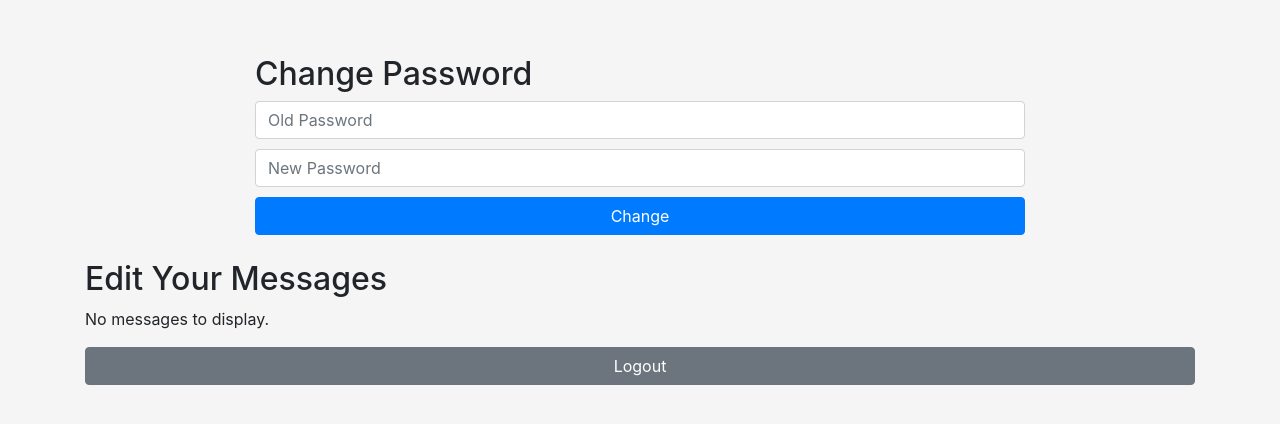
After one commit to Andrew-Joyce/assignment1, a Flask app: page /user_admin in a window 1280 px wide. The commit adds this page. Shown: the top 424 px of the page. Run offline with Flask 3, Linux system fonts and the light colour scheme; the visitor is signed in with stand-in values (Sample User, id 1); data that the repository does not hold is empty; some libraries are stand-ins or nearby versions.

Commit message:
Initial commit

```diff
--- a/main.py
+++ b/main.py
@@ -6,7 +6,6 @@ from register import perform_register
 app = Flask(__name__)
 app.secret_key = "95871372a"
 
-# Initialize Firestore client
 db = firestore.Client()
 
 @app.route('/')
@@ -19,12 +18,11 @@ def login():
         user_id = request.form['id']
         password = request.form['password']
 
-        # Query Firestore for user with matching 'id'
         users_ref = db.collection('user')
         query = users_ref.where('id', '==', user_id)
         results = query.stream()
 
-        user = next(results, None)  # Get the first result
+        user = next(results, None)
         if user:
             user_data = user.to_dict()
             if user_data.get('password') == password:
@@ -71,10 +69,14 @@ def register():
 def forum():
     if 'user_name' not in session:
         return redirect(url_for('login'))
-    user_name = session['user_name']
-    profile_image_url = session.get('profile_image_url', '')
+
+    profile_image_url = session.get('profile_image_url', url_for('static', filename='default_profile.png'))
+
     messages = fetch_messages()
-    return render_template('forum.html', user_name=user_name, profile_image_url=profile_image_url, messages=messages)
+    for message in messages:
+        message['profile_image_url'] = profile_image_url
+
+    return render_template('forum.html', user_name=session.get('user_name', 'Guest'), profile_image_url=profile_image_url, messages=messages)
 
 @app.route('/post-message', methods=['POST'])
 def post_message():
@@ -117,6 +119,82 @@ def fetch_messages():
 
     return message_list
 
+@app.route('/user_admin', methods=['GET', 'POST'])
+def user_admin():
+    if 'user_name' not in session:
+        return redirect(url_for('login'))
+
+    if request.method == 'POST':
+        print("Old password from form:", request.form['old_password'])
+        print("New password from form:", request.form['new_password'])
+
+        user_ref = db.collection('user').document(session['user_id'])
+        user_doc = user_ref.get()
+
+        if user_doc.exists:
+            user_data = user_doc.to_dict()
+            print("Password from Firestore:", user_data['password'])
+        else:
+            print("No user found in Firestore with ID:", session['user_id'])
+
+        if user_doc.exists and user_data['password'] == request.form['old_password']:
+            user_ref.update({'password': request.form['new_password']})
+            flash('Password updated successfully!', 'success')
+            return redirect(url_for('login'))
+        else:
+            flash('The old password is incorrect or user not found', 'error')
+
+    messages = fetch_user_messages(session.get('user_id', ''))
+    return render_template('user_admin.html', user_name=session.get('user_name', 'Guest'), profile_image_url=session.get('profile_image_url', url_for('static', filename='default_profile.png')), messages=messages)
+
+
+
+@app.route('/edit-message/<message_id>', methods=['GET', 'POST'])
+def edit_message(message_id):
+    if 'user_name' not in session:
+        return redirect(url_for('login'))
+
+    message_ref = db.collection('messages').document(message_id)
+    message = message_ref.get()
+    message_data = message.to_dict()
+
+    if request.method == 'POST':
+        subject = request.form['subject']
+        message_text = request.form['message']
+        image = request.files.get('image')
+
+        update_data = {
+            'subject': subject,
+            'message_text': message_text,
+            'posted_date': datetime.datetime.utcnow()
+        }
+
+        if image:
+            storage_client = storage.Client()
+            bucket = storage_client.bucket('ass_cloud1')
+            blob = bucket.blob(f"messages/{message_id}")
+            blob.upload_from_file(image, content_type=image.content_type)
+            blob.make_public()
+            update_data['image_url'] = blob.public_url
+
+        message_ref.update(update_data)
+        flash('Message updated successfully!', 'success')
+        return redirect(url_for('forum'))
+
+    return render_template('edit_message.html', message=message_data)
+
+def fetch_user_messages(user_id):
+    messages_query = db.collection('messages').where('user_id', '==', user_id).order_by('posted_date', direction=firestore.Query.DESCENDING)
+    messages = messages_query.stream()
+
+    message_list = []
+    for message in messages:
+        message_dict = message.to_dict()
+        message_dict['id'] = message.id
+        message_list.append(message_dict)
+
+    return message_list
+
 @app.route('/logout')
 def logout():
     session.clear()
--- /dev/null
+++ b/templates/user_admin.html
@@ -0,0 +1,75 @@
+<!DOCTYPE html>
+<html lang="en">
+<head>
+    <meta charset="UTF-8">
+    <meta name="viewport" content="width=device-width, initial-scale=1.0">
+    <title>User Admin</title>
+    <link rel="stylesheet" href="https://stackpath.bootstrapcdn.com/bootstrap/4.5.2/css/bootstrap.min.css">
+    <style>
+        body {
+            padding-top: 40px;
+            padding-bottom: 40px;
+            background-color: #f5f5f5;
+        }
+        .form-area, .message-area {
+            max-width: 800px;
+            padding: 15px;
+            margin: auto;
+        }
+        .profile-image {
+            width: 120px;
+            height: 120px;
+            display: block;
+            margin-left: auto;
+            margin-right: auto;
+        }
+        .error-message, .success-message {
+            text-align: center;
+            margin-top: 10px;
+        }
+        .error-message {
+            color: red;
+            font-weight: bold;
+        }
+        .success-message {
+            color: green;
+            font-weight: bold;
+        }
+        .form-area input, .form-area button, .message-edit-area input, .message-edit-area textarea, .message-edit-area button {
+            width: 100%;
+            margin-bottom: 10px;
+        }
+    </style>
+</head>
+<body>
+    <div class="container">
+        <div class="form-area">
+            <h2>Change Password</h2>
+            <form method="POST" action="{{ url_for('user_admin') }}">
+                <input type="password" name="old_password" class="form-control" placeholder="Old Password" required>
+                <input type="password" name="new_password" class="form-control" placeholder="New Password" required>
+                <button type="submit" class="btn btn-primary btn-block">Change</button>
+            </form>
+        </div>
+
+        <div class="message-edit-area">
+            <h2>Edit Your Messages</h2>
+            {% for message in messages %}
+                <div class="message">
+                    <strong>{{ message.user_name }}</strong>
+                    <span>{{ message.posted_date }}</span>
+                    <form method="POST" action="{{ url_for('edit_message', message_id=message['id']) }}">
+                        <input type="text" name="subject" value="{{ message.subject }}" class="form-control" required>
+                        <textarea name="message_text" class="form-control" required>{{ message.message_text }}</textarea>
+                        <button type="submit" class="btn btn-primary btn-block">Update</button>
+                    </form>
+                </div>
+            {% else %}
+                <p>No messages to display.</p>
+            {% endfor %}
+        </div>
+
+        <a href="/logout" class="btn btn-secondary btn-block">Logout</a>
+    </div>
+</body>
+</html>
```
Also changed, not shown: templates/forum.html (+6 -6 lines), 1 other file.
